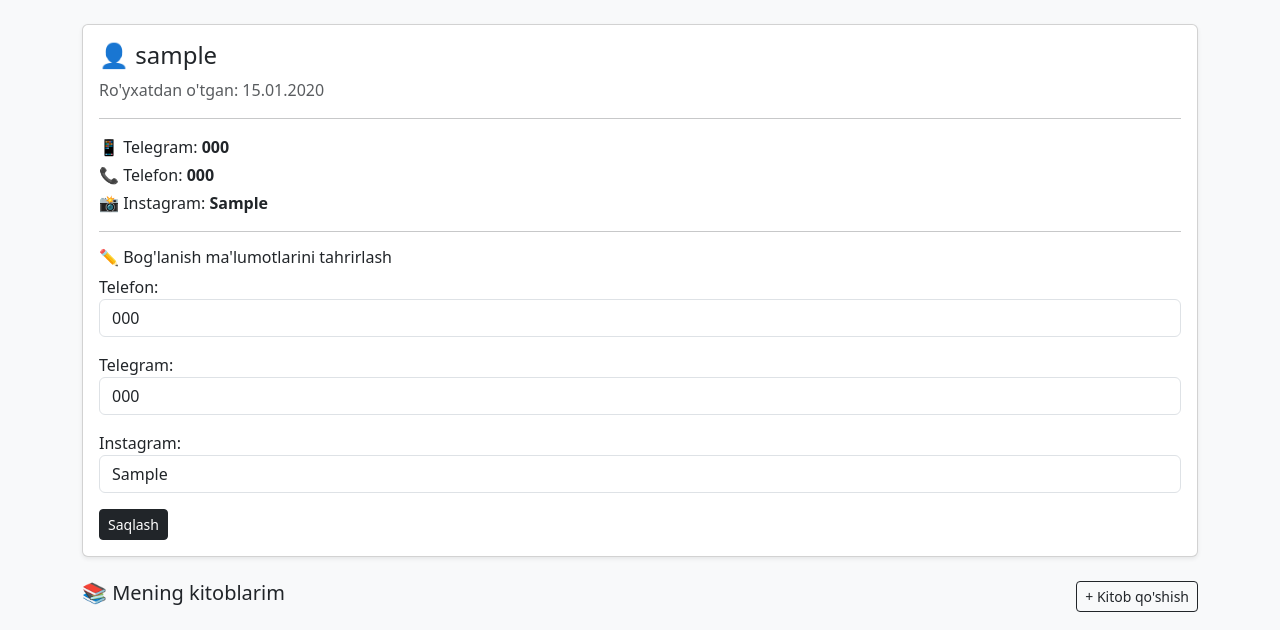
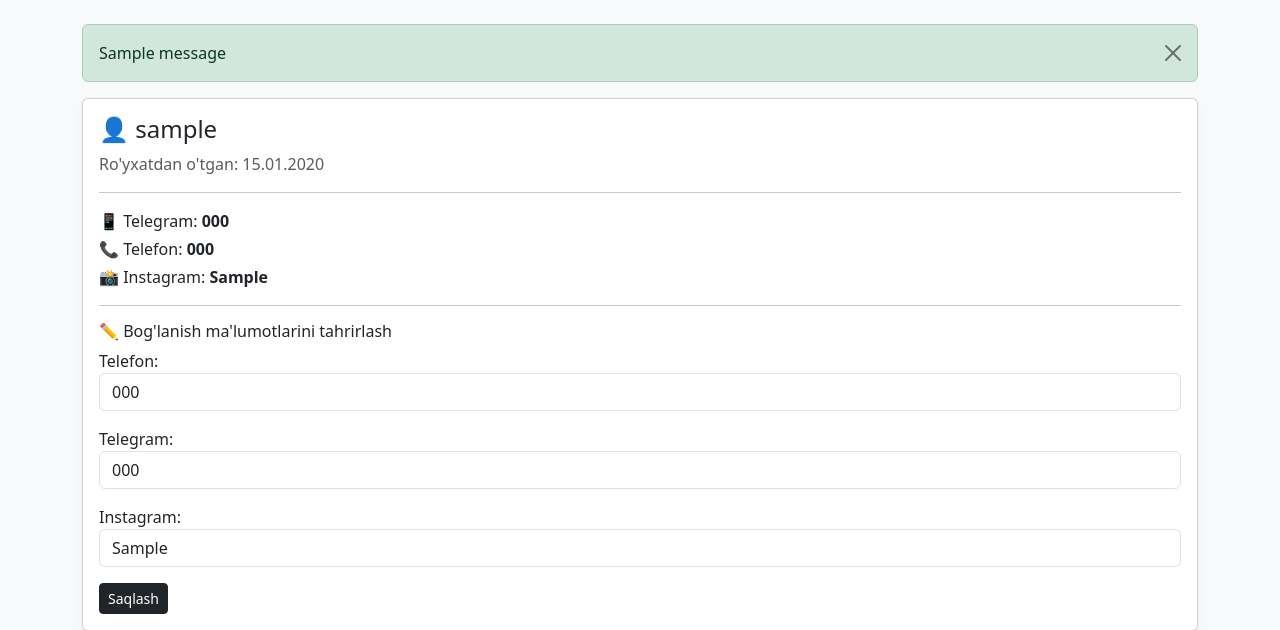
Before and after one commit to sirojiddinuzdev/KitobXon, a Django app: page /accounts/profil/ in a window 1280 px wide. Shown: the part 56-686 px from the top of the page. Run offline with Django 5.2, Linux system fonts and the light colour scheme; a user stored in the database is signed in; tables that the repository leaves empty hold one stand-in row (values such as "Sample post"); one stand-in notice (Sample message) is shown.

Commit message:
Xabarlar qismi qoshildi

```diff
--- a/accounts/templates/accounts/profil.html
+++ b/accounts/templates/accounts/profil.html
@@ -17,7 +17,16 @@
         </div>
     </div>
 </nav>
-
+<!-- Xabarlar -->
+{% if messages %}
+    <div class="container mt-3">
+        {% for message in messages %}
+            <div class="alert {% if message.tags == 'error' %}alert-danger{% else %}alert-{{ message.tags }}{% endif %} alert-dismissible fade show" role="alert">                {{ message }}
+                <button type="button" class="btn-close" data-bs-dismiss="alert"></button>
+            </div>
+        {% endfor %}
+    </div>
+{% endif %}
 <div class="container">
 
 <!-- Profil ma'lumotlari -->
--- a/books/urls.py
+++ b/books/urls.py
@@ -6,5 +6,5 @@ urlpatterns = [
     path('qoshish/',views.kitob_qoshish,name='kitob-qoshish'),
     path('sorov/<int:kitob_id>/',views.sorov_yuborish,name='sorov-yuborish'),
     path('sorov/<int:sorov_id>/qabul/',views.sorov_qabul,name='sorov-qabul'),
-    path('sorov/<int:sorov_id>/qabul/',views.sorov_rad,name='sorov-rad')
+    path('sorov/<int:sorov_id>/rad/',views.sorov_rad,name='sorov-rad')
 ]
--- a/books/views.py
+++ b/books/views.py
@@ -3,6 +3,7 @@ from .models import Kitob,Almashitirish
 from django.contrib.auth.decorators import login_required
 from .forms import KitobForm
 from django.shortcuts import get_object_or_404
+from django.contrib import messages
 # Create your views here.
 
 def kitoblar_royhati(request):
@@ -68,6 +69,7 @@ def sorov_qabul(request,sorov_id):
 
         sorov.kitob.mavjud = False
         sorov.kitob.save()
+        messages.success(request,f"{sorov.yuboruvchi.username} ning sorovi qabul qilindi")
 
     return redirect('profil')
 
@@ -78,4 +80,6 @@ def sorov_rad(request,sorov_id):
     if sorov.kitob.ega==request.user:
         sorov.holat = 'rad'
         sorov.save()
-        return redirect('profil')
+        messages.warning(request,f"{sorov.yuboruvchi.username} ning sorovi rad etildi")
+
+    return redirect('profil')
```
